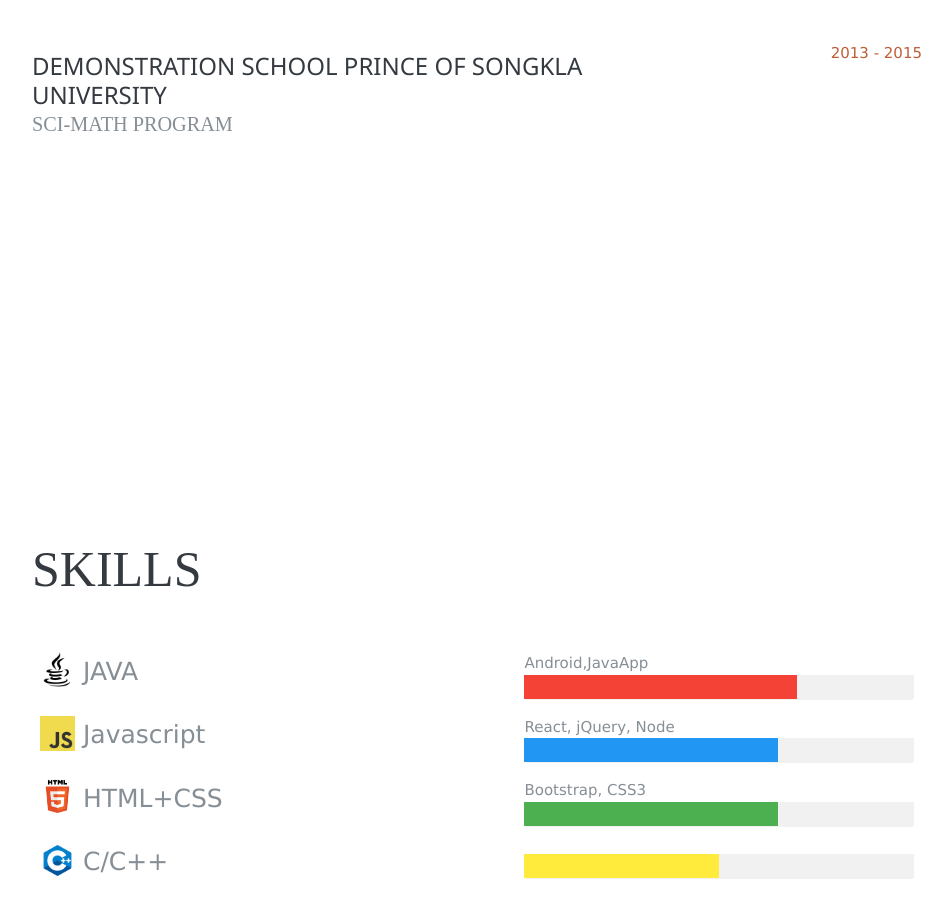
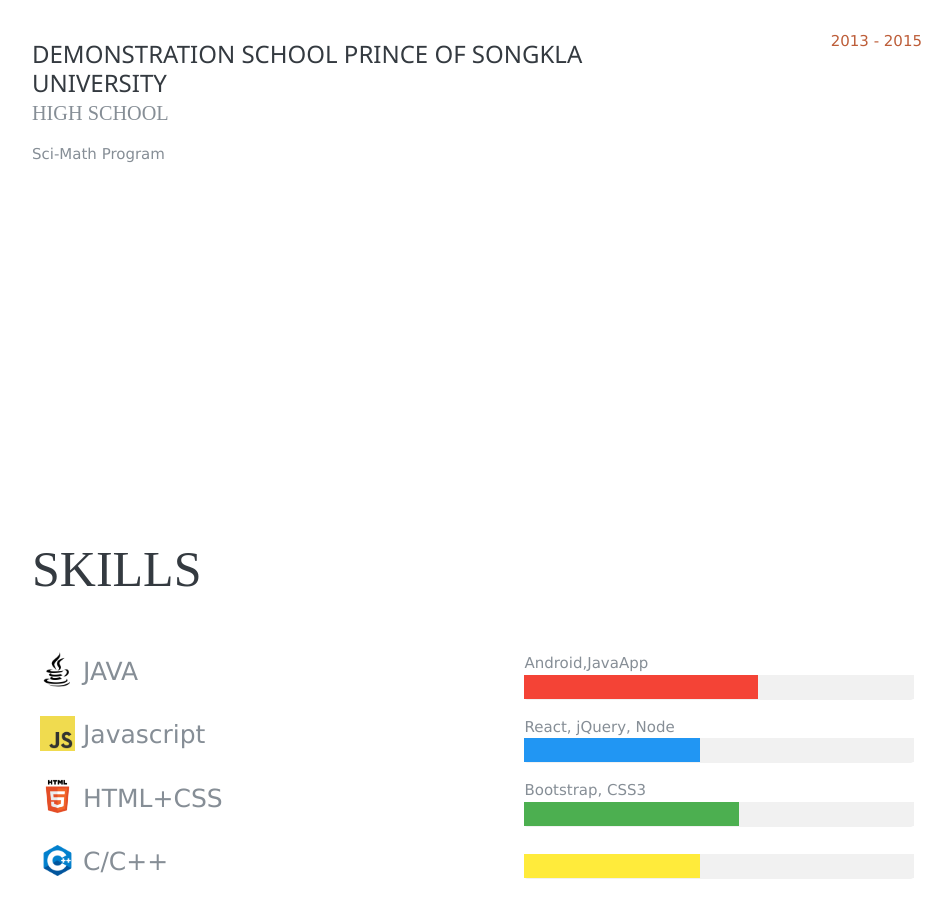
Before and after one commit to Rommadon/Rommadon.github.io, a plain HTML site: page index.html in a window 1280 px wide. Shown: the part 8895-9793 px from the top of the page, without its empty margins (313-1265 px from the left). Drawn offline with nearby package versions, Linux system fonts and the light colour scheme; a web font is replaced by a local one.

Commit message:
Edit some text and progress bar

```diff
--- a/index.html
+++ b/index.html
@@ -246,8 +246,8 @@
           <div class="resume-item d-flex flex-column flex-md-row">
             <div class="resume-content mr-auto">
               <h3 class="mb-0">Demonstration School Prince Of Songkla University</h3>
-              <div class="subheading mb-3">Sci-Math Program</div>
-
+              <div class="subheading mb-3">High School</div>
+              <div>Sci-Math Program</div>
             </div>
             <div class="resume-date text-md-right">
               <span class="text-primary">2013 - 2015</span>
@@ -267,35 +267,35 @@
               <td><img src="img/java-logo.png" width="35" height="35" style="margin-bottom: 12px;"><a class="headskill" style="  margin-top: 30px;  width: 10px;  padding-top: 0px;">  JAVA</a></td>
               <td>Android,JavaApp<div class="w3-light-grey w3-round"style="height:25px;">
                 <div class="w3-light-grey">
-                  <div class="w3-red" style="height:24px;width:70%"></div>
+                  <div class="w3-red" style="height:24px;width:60%"></div>
                 </div><br></td>
             </tr>
             <tr>
               <td><img src="img/js-logo.png" width="35" height="35" style="margin-bottom: 12px;"><a class="headskill" style="  margin-top: 30px;  width: 10px;  padding-top: 0px;">  Javascript</a></td>
               <td>React, jQuery, Node <div class="w3-light-grey w3-round" style="height:25px;">
                 <div class="w3-light-grey">
-                  <div class="w3-blue" style="height:24px;width:65%"></div>
+                  <div class="w3-blue" style="height:24px;width:45%"></div>
                 </div><br></td>
             </tr>
             <tr>
               <td><img src="img/html-logo.png" width="35" height="35" style="margin-bottom: 12px;"><a class="headskill" style="  margin-top: 30px;  width: 10px;  padding-top: 0px;">  HTML+CSS</a></td>
               <td>Bootstrap, CSS3<div class="w3-light-grey w3-round"style="height:25px;">
                 <div class="w3-light-grey">
-                  <div class="w3-green" style="height:24px;width:65%"></div>
+                  <div class="w3-green" style="height:24px;width:55%"></div>
                 </div><br></td>
             </tr>
             <tr>
               <td><img src="img/c-plus-plus-logo.png" width="35" height="35" style="margin-bottom: 12px;"><a class="headskill" style="  margin-top: 30px;  width: 10px;  padding-top: 0px;">  C/C++</a></td>
               <td><div class="w3-light-grey w3-round"style="height:25px;">
                 <div class="w3-light-grey">
-                  <div class="w3-yellow" style="height:24px;width:50%"></div>
+                  <div class="w3-yellow" style="height:24px;width:45%"></div>
                 </div><br></td>
             </tr>
             <tr>
               <td><img src="img/python-logo.png" width="35" height="35" style="margin-bottom: 12px;"><a class="headskill" style="  margin-top: 30px;  width: 10px;  padding-top: 0px;">  Python</a></td>
               <td>Django<div class="w3-light-grey w3-round"style="height:25px;">
                 <div class="w3-light-grey">
-                  <div class="w3-orange" style="height:24px;width:40%"></div>
+                  <div class="w3-orange" style="height:24px;width:30%"></div>
                 </div><br></td>
             </tr>
             <tr>
```
